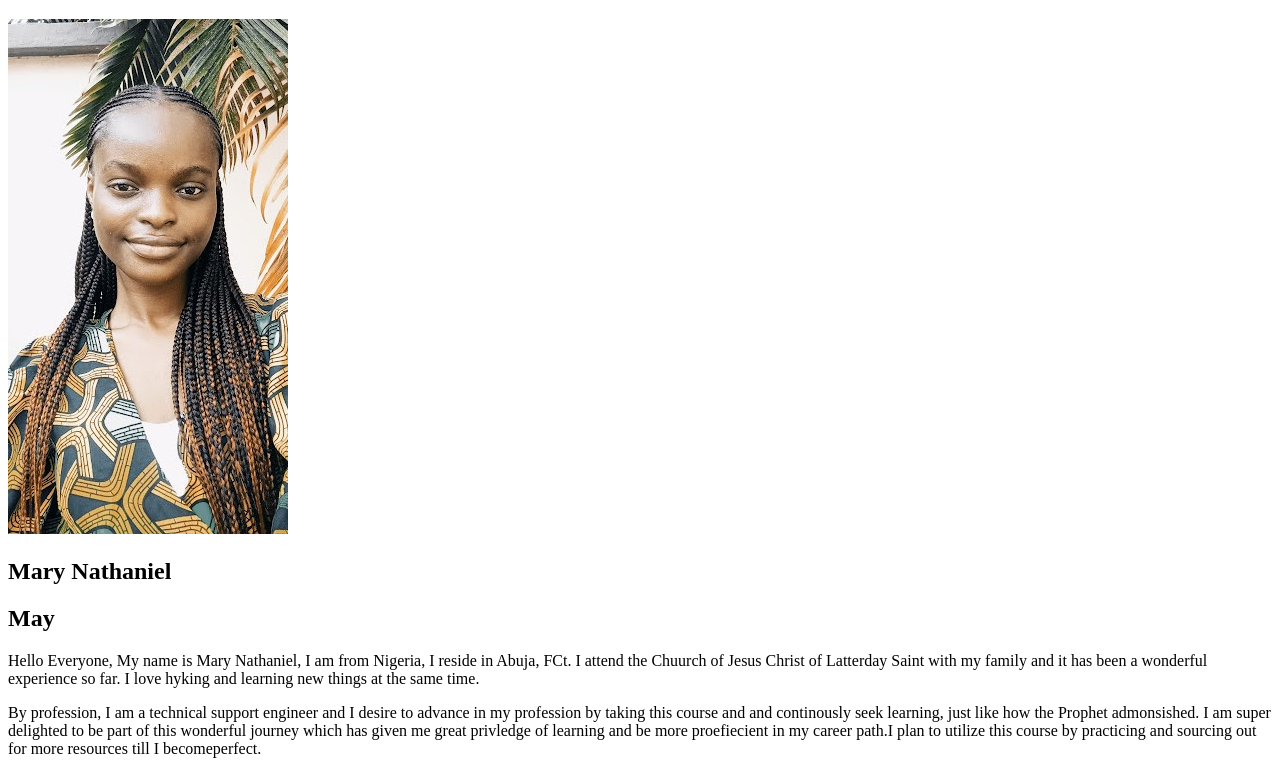
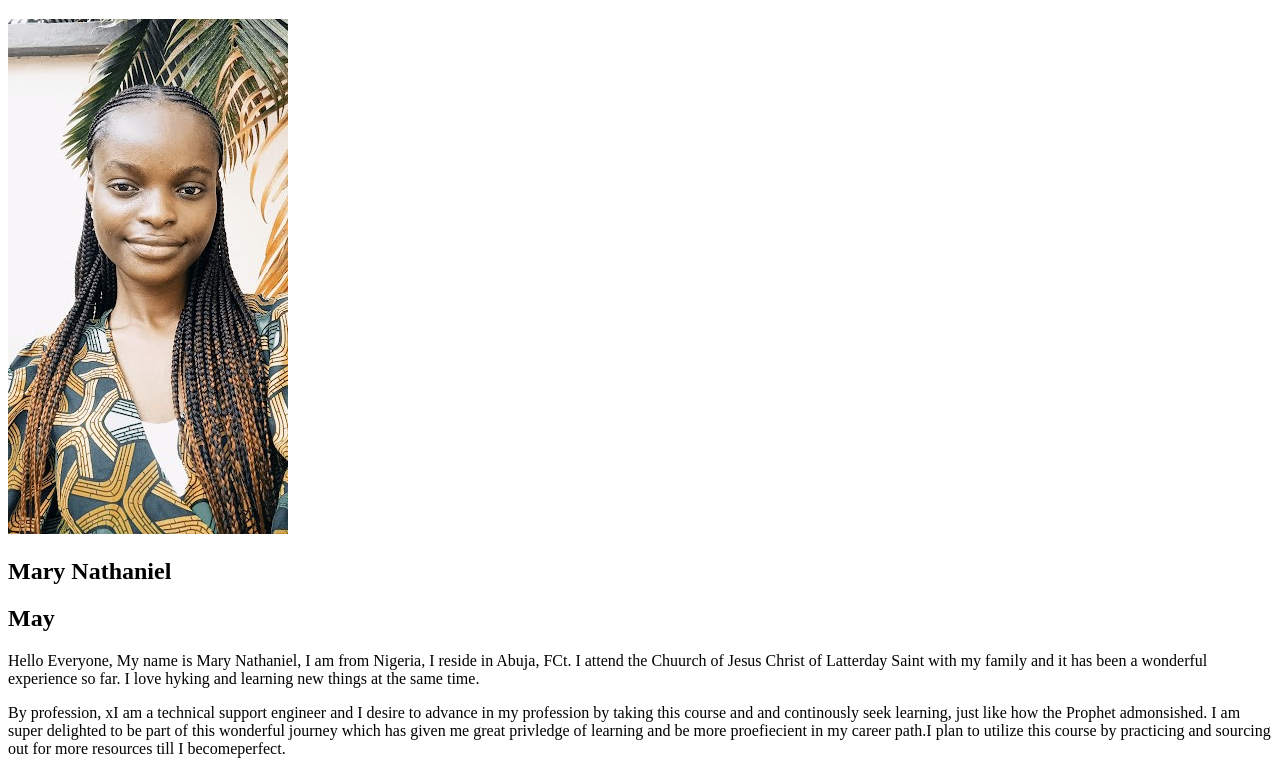
Before and after one commit to Nathan-Sheyi/WDD-130, a plain HTML site: page aboutme/Image/Styles/index.html in a window 1280 px wide. Shown: the part 61-835 px from the top of the page. Drawn offline with Linux system fonts and the light colour scheme; files whose address does not match are found by name.

Commit message:
about me

```diff
--- a/aboutme/Image/Styles/index.html
+++ b/aboutme/Image/Styles/index.html
@@ -14,7 +14,7 @@
     <p> Hello Everyone, My name is Mary Nathaniel, I am from Nigeria, I reside in Abuja, FCt.
         I attend the Chuurch of Jesus Christ of Latterday Saint with my family and it has been
         a wonderful experience so far. I love hyking and learning new things at the same time.  </p>
-    </p>By profession, I am a technical support engineer and I desire to advance  in my profession
+    </p>By profession, xI am a technical support engineer and I desire to advance  in my profession
        by taking this course and and continously seek learning, just like how the Prophet admonsished.
        I am super delighted to be part of this wonderful journey which has given me great privledge of learning
        and be more proefiecient in my career path.I plan to utilize this course by practicing and
```
